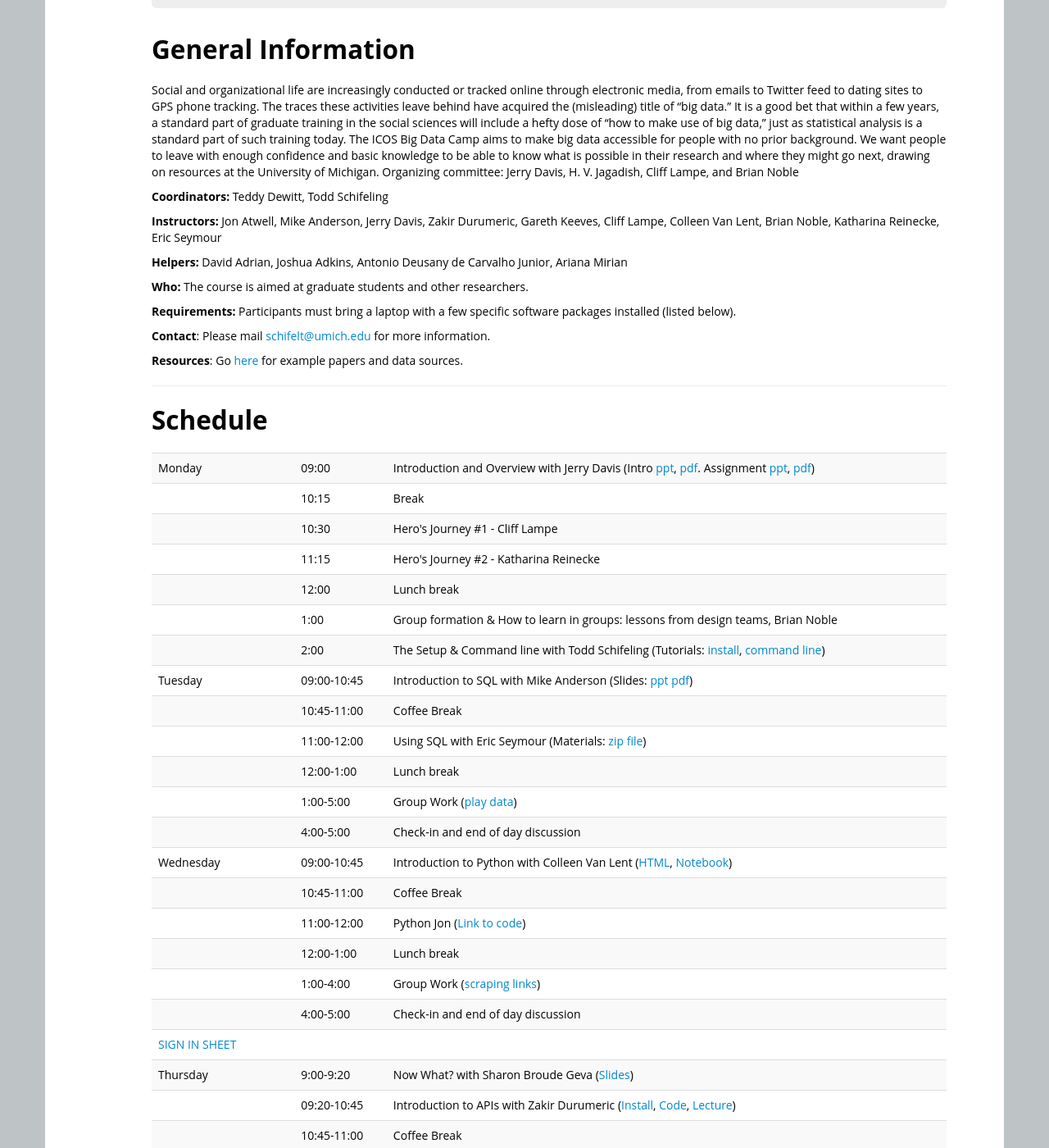
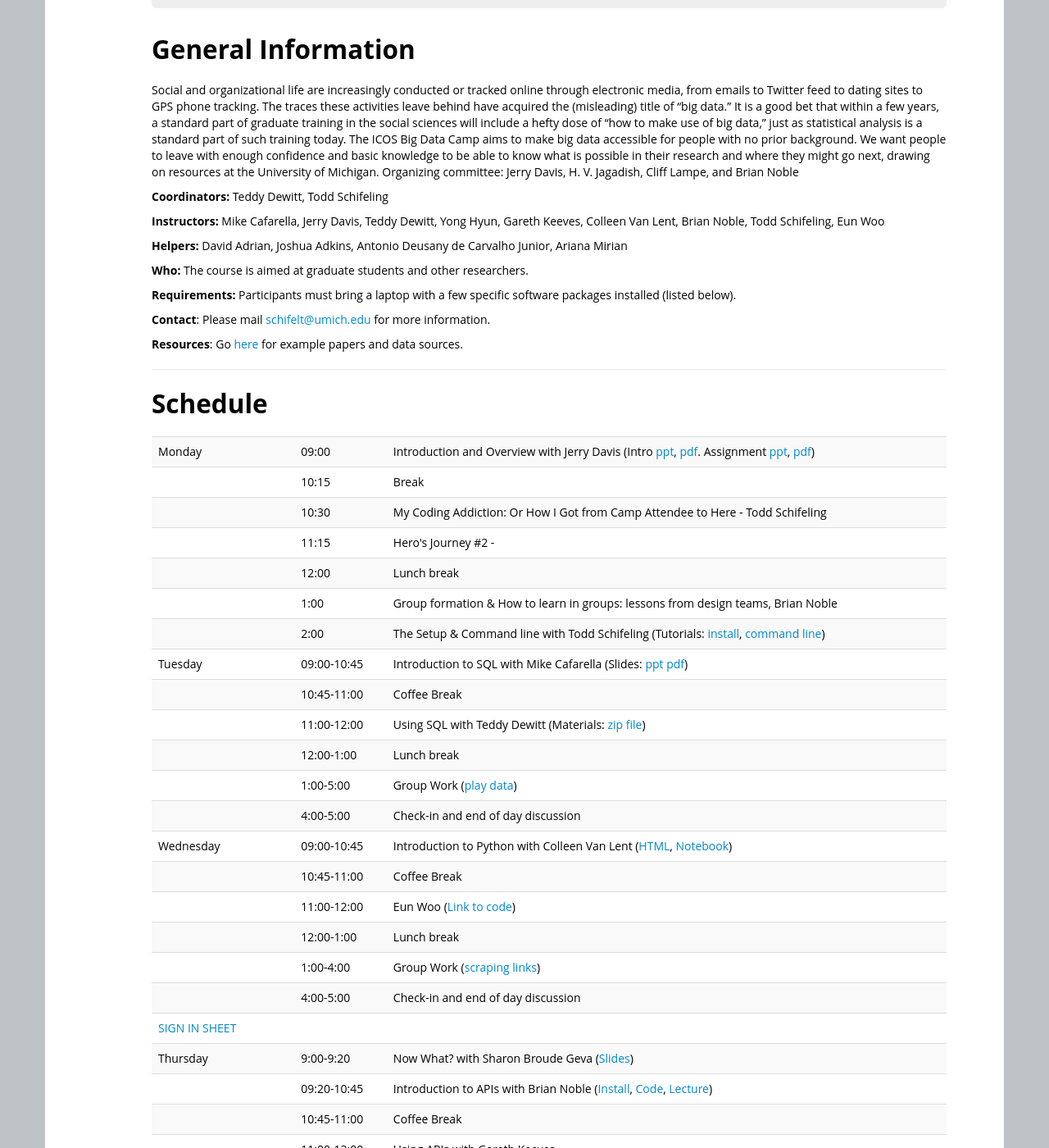
Before and after one commit to ICOSBigDataCamp/2018-summer-camp, a Jekyll site: the page built from index.html, in a window 1280 px wide and 1400 px high, scrolled down 360 px. Shown: the whole window at 82% size. Built offline with Jekyll 4.4.1, drawn with Linux system fonts in a browser that asks for light colours; some of the changed text lies outside the part shown.

Commit message:
Update index.html

```diff
--- a/index.html
+++ b/index.html
@@ -10,8 +10,8 @@ startdate: 2016-05-09
 enddate: 2016-06-12
 registration: restricted
 coordinators: [ "Teddy Dewitt", "Todd Schifeling" ]
-instructor: ["Jon Atwell","Mike Anderson","Jerry Davis","Zakir Durumeric","Gareth Keeves","Cliff Lampe","Colleen Van Lent","Brian Noble",
-"Katharina Reinecke","Eric Seymour"]
+instructor: ["Mike Cafarella","Jerry Davis","Teddy Dewitt","Yong Hyun","Gareth Keeves","Colleen Van Lent","Brian Noble",
+"Todd Schifeling","Eun Woo"]
 helpers: [ "David Adrian", "Joshua Adkins", "Antonio Deusany de Carvalho Junior", "Ariana Mirian" ]
 contact: schifelt@umich.edu
 ---
@@ -123,18 +123,18 @@ Organizing committee: Jerry Davis, H. V. Jagadish, Cliff Lampe, and Brian Noble
   Assignment <a href="slides/icos_bigdata_assignment.pptx">ppt</a>,
   <a href="slides/icos_bigdata_assignment.pdf">pdf</a>)</td> </tr>
   <tr> <td></td>        <td>10:15</td>   <td>Break</td> </tr>
-  <tr> <td></td>        <td>10:30</td>   <td>Hero's Journey #1 - Cliff Lampe</td> </tr>
-  <tr> <td></td>        <td>11:15</td>   <td>Hero's Journey #2 - Katharina Reinecke</td> </tr>
+  <tr> <td></td>        <td>10:30</td>   <td>My Coding Addiction: Or How I Got from Camp Attendee to Here - Todd Schifeling</td> </tr>
+  <tr> <td></td>        <td>11:15</td>   <td>Hero's Journey #2 - </td> </tr>
   <tr> <td></td>        <td>12:00</td>   <td>Lunch break</td> </tr>
   <tr> <td></td>        <td>1:00</td>    <td>Group formation & How to learn in groups: lessons from design teams, Brian Noble</td> </tr>
   <tr> <td></td>        <td>2:00</td>    <td>The Setup & Command line with Todd Schifeling
     (Tutorials: <a href='http://nbviewer.ipython.org/url/ibug-um.github.io/2014-summer-camp/setup/the-setup.ipynb'>install</a>,
     <a href='http://nbviewer.ipython.org/url/ibug-um.github.io/2014-summer-camp/setup/the-command-line.ipynb'>command line</a>)</td> </tr>
-  <tr> <td>Tuesday</td> <td>09:00-10:45</td>   <td>Introduction to SQL with Mike Anderson
+  <tr> <td>Tuesday</td> <td>09:00-10:45</td>   <td>Introduction to SQL with Mike Cafarella
     (Slides: <a href="slides/introductionToSQLnew.ppt">ppt</a>
       <a href="slides/introductionToSQL.pdf">pdf</a>)</td> </tr>
   <tr> <td></td>        <td>10:45-11:00</td>   <td>Coffee Break</td> </tr>
-  <tr> <td></td>        <td>11:00-12:00</td>   <td>Using SQL with Eric Seymour
+  <tr> <td></td>        <td>11:00-12:00</td>   <td>Using SQL with Teddy Dewitt
     (Materials: <a href="slides/seymour_sql_tutorial.zip">zip file</a>)</td> </tr>
   <tr> <td></td>        <td>12:00-1:00</td>   <td>Lunch break</td> </tr>
   <tr> <td></td>        <td>1:00-5:00</td>    <td>Group Work (<a href="data/">play data</a>)</td> </tr>
@@ -144,7 +144,7 @@ Organizing committee: Jerry Davis, H. V. Jagadish, Cliff Lampe, and Brian Noble
     (<a href="slides/ICOS-python-lecture.html">HTML</a>,
     <a href="slides/ICOS Python lecture2005.ipynb">Notebook</a>)</td> </tr>
   <tr> <td></td>        <td>10:45-11:00</td>   <td>Coffee Break</td> </tr>
-  <tr> <td></td>        <td>11:00-12:00</td>   <td>Python Jon
+  <tr> <td></td>        <td>11:00-12:00</td>   <td>Eun Woo
     (<a href="http://github.com/atwel/BigData2015">Link to code</a>)
     </td> </tr>
   <tr> <td></td>        <td>12:00-1:00</td>   <td>Lunch break</td> </tr>
@@ -154,7 +154,7 @@ Organizing committee: Jerry Davis, H. V. Jagadish, Cliff Lampe, and Brian Noble
   <tr> <td><a href="https://docs.google.com/a/umich.edu/forms/d/10shOspeb1kl86crZ4rxhvVNg0QqD025z0jGnhd15XTg/viewform?usp=send_form">SIGN IN SHEET</a></td><td></td><td></td></tr>
   <tr> <td>Thursday</td> <td>9:00-9:20</td>   <td>Now What? with Sharon Broude Geva
     (<a href="slides/Big Data Summer Camp 2015 - ARC info.pdf">Slides</a>)</td> </tr>
-  <tr> <td></td><td>09:20-10:45</td>  <td>Introduction to APIs with Zakir Durumeric
+  <tr> <td></td><td>09:20-10:45</td>  <td>Introduction to APIs with Brian Noble
     (<a href="slides/twitter-lib-install.html">Install</a>,
     <a href="apis/examples.zip">Code</a>,
     <a href="apis/api-lecture.txt">Lecture</a>)</td> </tr>
@@ -162,8 +162,6 @@ Organizing committee: Jerry Davis, H. V. Jagadish, Cliff Lampe, and Brian Noble
   <tr> <td></td>        <td>11:00-12:00</td>   <td>Using APIs with Gareth Keeves
   </td> </tr>
   <tr> <td></td>        <td>12:00-1:00</td>   <td>Lunch break</td> </tr>
-  <tr> <td></td>        <td>1:00-1:30</td>   <td>Music API with Antonio Deusany de Carvalho Junior
-    (<a href="http://www.deusanyjunior.dj/wp-content/uploads/LastFM.ipynb_.zip">notebook</a>)</td> </tr>
   <tr> <td></td>        <td>1:00-4:00</td>    <td>Group Work & Python + SQL
     (<a href="slides/Scraping-tree-explained.pdf">slides</a>,
     <a href="scraping/ICOS_Tyler_examples.zip">code</a>)</td> </tr>
```
